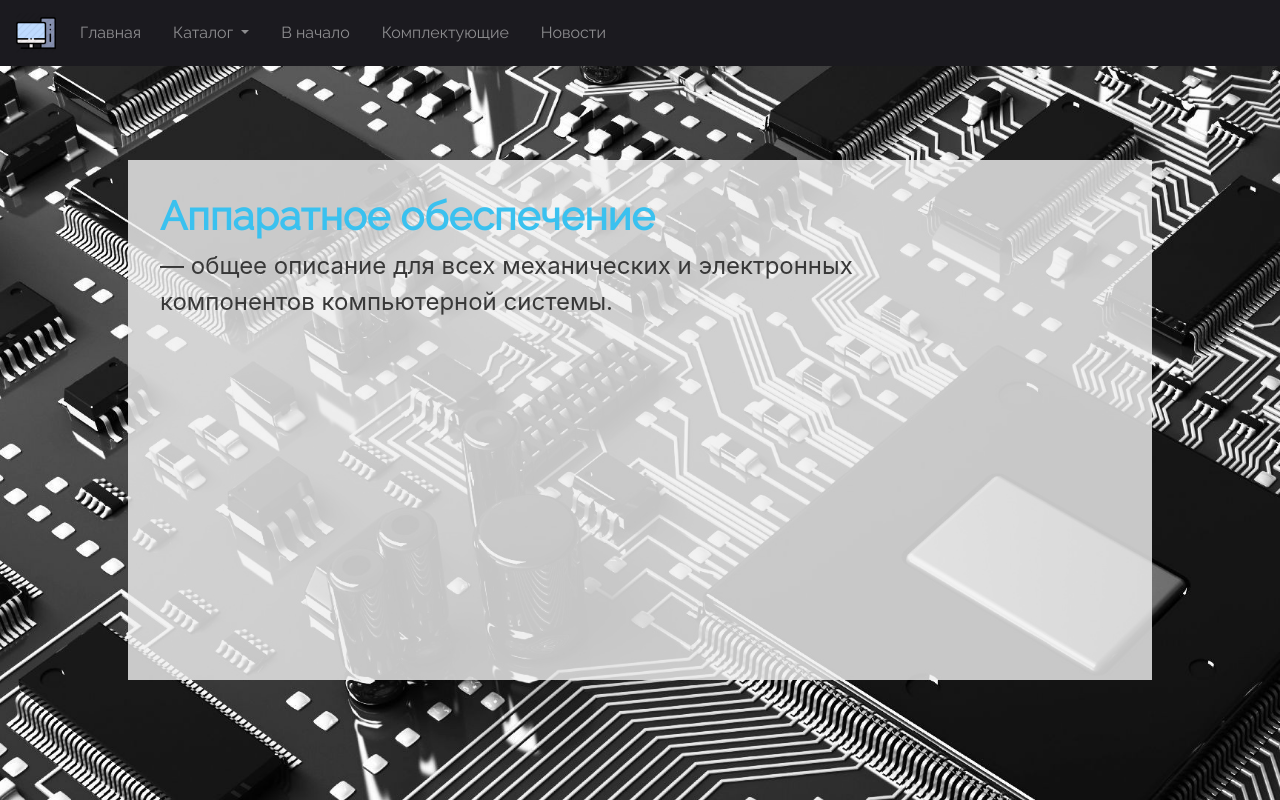
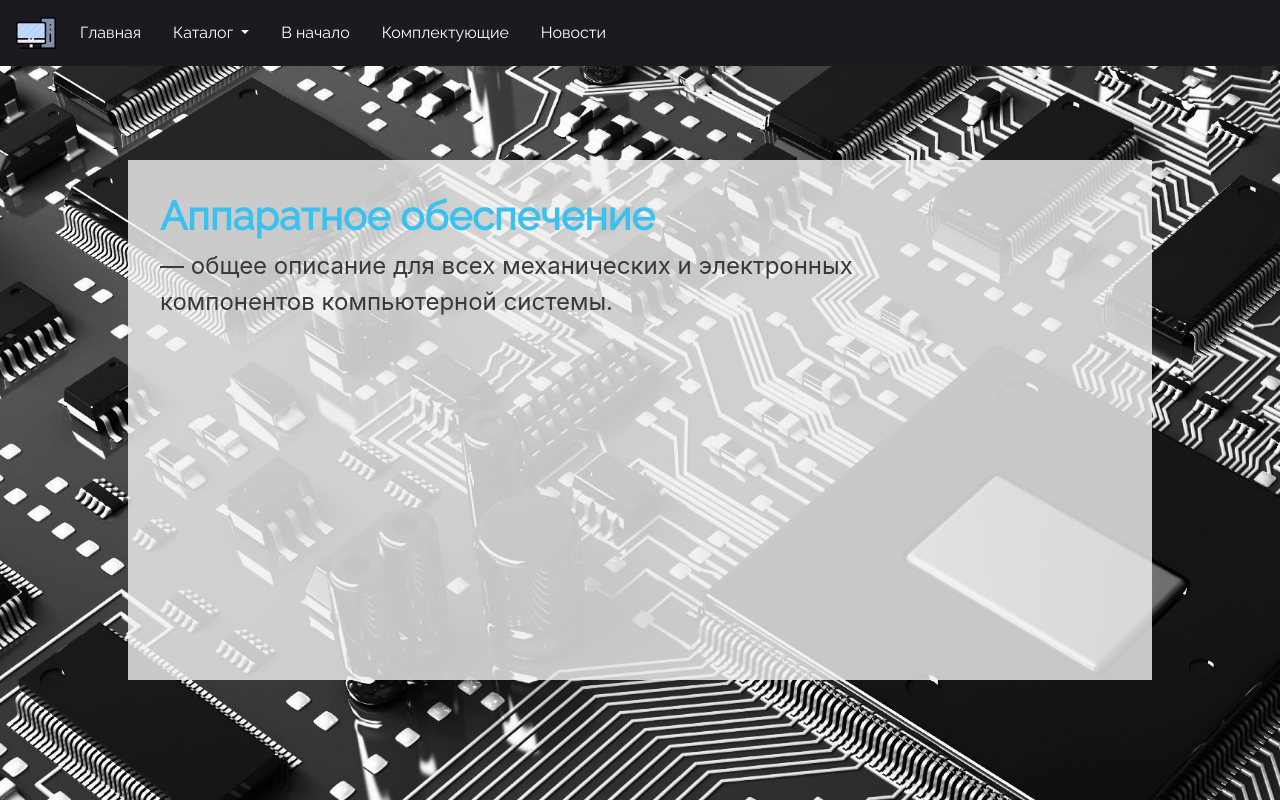
Before and after one commit to supernagibator3000/kursach, a plain HTML site: page index.html in a window 1280 px wide. Shown: the top 800 px of the page. Drawn offline with nearby package versions, Linux system fonts and the light colour scheme; a script that the page names is missing.

Commit message:
Add files via upload

```diff
--- a/css/style.css
+++ b/css/style.css
@@ -1,9 +1,11 @@
 .navbar{
     background:#1b1a1f;
 }
-.nav-link , .navbar-brand{
-    color: #f4f4f4;
+.nav-link ,.navbar-brand{
     cursor: pointer;
+}
+.navbar-dark .navbar-nav .nav-link{
+    color: #ffffff;
 }
 .nav-link{
     margin-right: 1em !important;
@@ -16,7 +18,7 @@
     justify-content: flex-start;
 }
 .navbar-toggler{
-    background:#fff !important;
+    background:#1b1a1f !important;
 }
 .navbar-brand:hover{
     color: #948d87;
```
